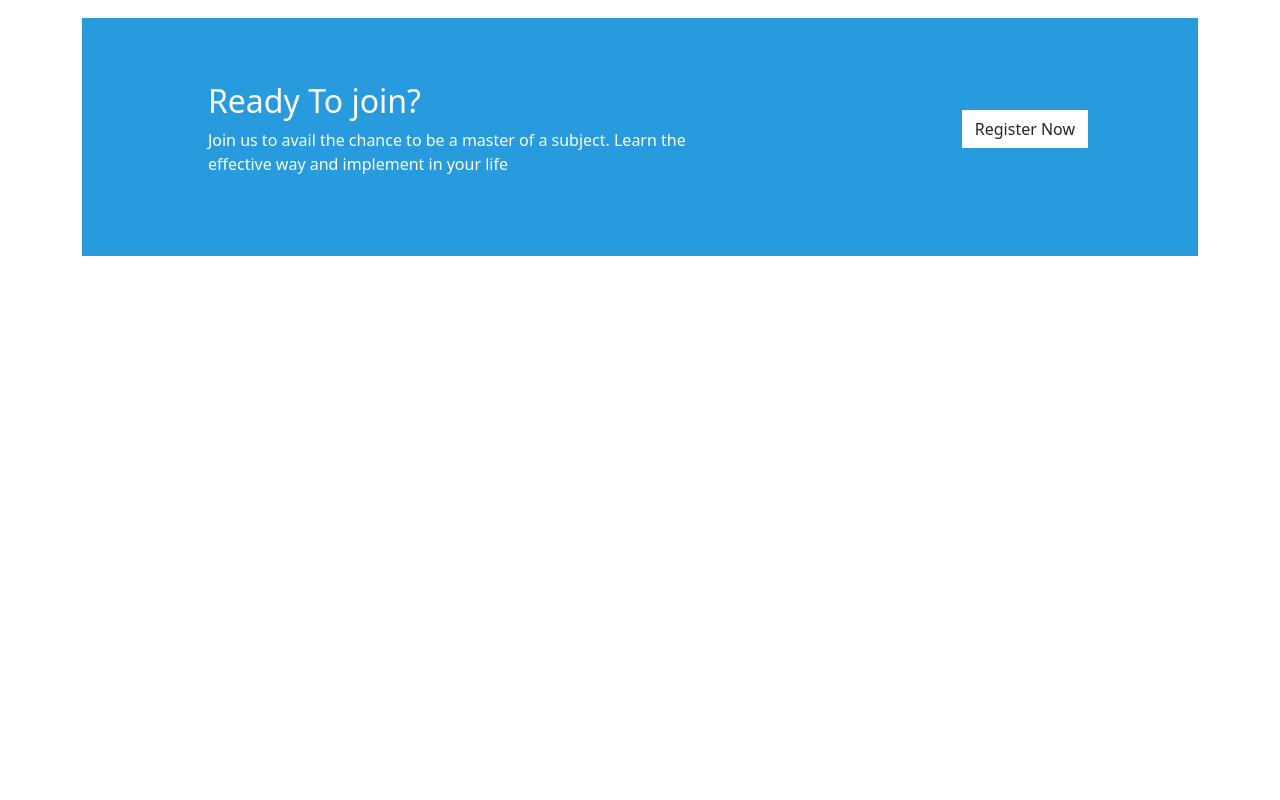
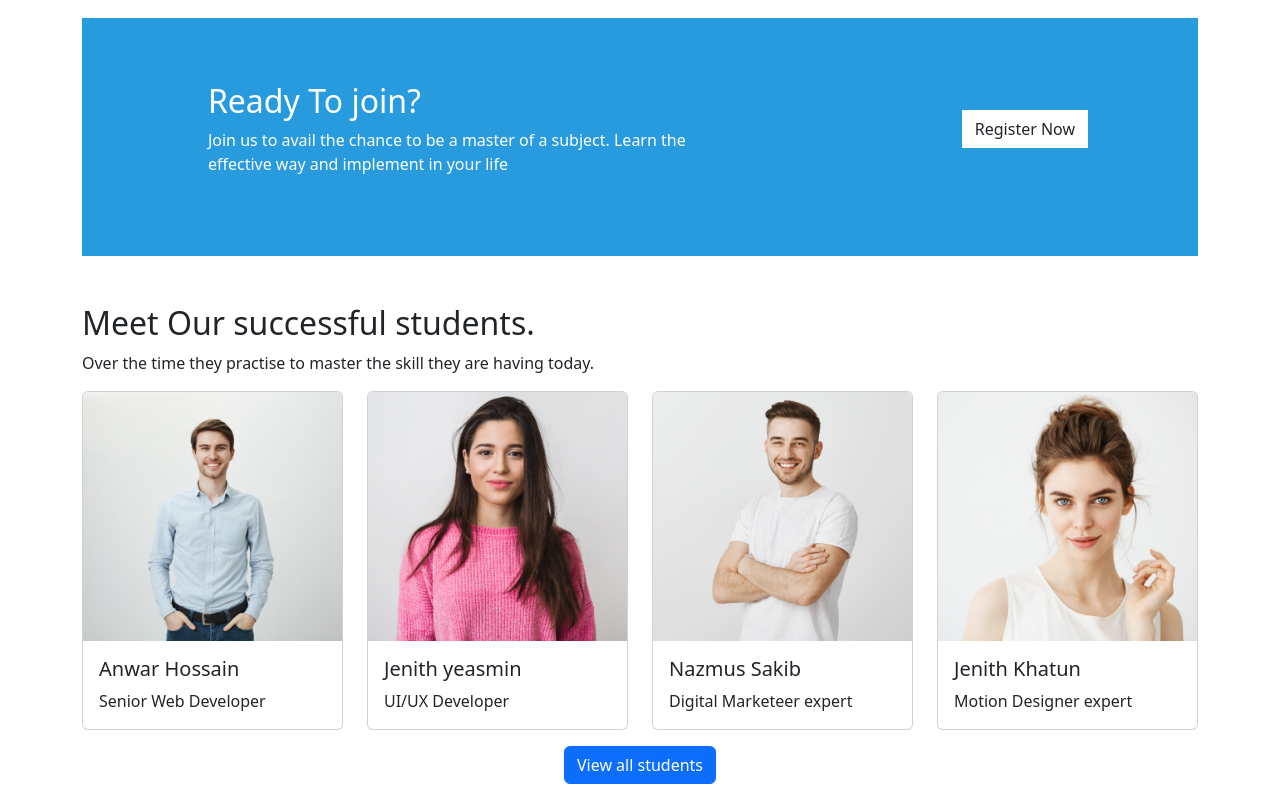
Before and after one commit to maidul-iut/edTech-assignment, a plain HTML site: page index.html in a window 1280 px wide. Shown: the part 1894-2694 px from the top of the page. Before the commit the page ends 2198 px from the top, so only its background shows below. Drawn offline with nearby package versions, Linux system fonts and the light colour scheme.

Commit message:
students-added

```diff
--- a/index.html
+++ b/index.html
@@ -201,9 +201,10 @@
             <p class="text-white">Join us to avail the chance to be a master of a subject. Learn the effective way and implement in your life</p>
           </div>
         </div>
+        <!-- btn-with-modal -->
         <div class="join-btn mb-3">
           <button type="button" class="btn" data-bs-toggle="modal" data-bs-target="#exampleModal">Register Now</button>
-          <!-- register-modal -->
+          <!-- register-modal-design -->
           <div class="modal fade" id="exampleModal" tabindex="-1" aria-labelledby="exampleModalLabel" aria-hidden="true">
             <div class="modal-dialog">
               <div class="modal-content">
@@ -221,7 +222,64 @@
               </div>
             </div>
           </div>
+          <!-- modal-design-end -->
         </div>
+        <!-- btn-design-end -->
+      </div>
+    </section>
+    <!-- joining-section-end -->
+
+    <!-- students-section-heading -->
+    <section class="container">
+      <div class="text-start">
+        <p class="h2">Meet Our successful students.</p>
+        <p>Over the time they practise to master the skill they are having today.</p>
+      </div>
+      <!-- students-about -->
+      <div class="card-row">
+        <div class="row row-cols-1 row-cols-md-2 row-cols-lg-4 g-4">
+          <div class="col">
+            <div class="card" style="max-width: 18rem;">
+              <img src="./images/student/student-1.png" class="card-img-top" alt="...">
+              <div class="card-body">
+                <h5 class="card-title">Anwar Hossain</h5>
+                <p class="card-text">Senior Web Developer</p>
+              </div>
+            </div>
+          </div>
+          <div class="col">
+            <div class="card">
+              <img src="./images/student/student-2.png" class="card-img-top" alt="...">
+              <div class="card-body">
+                <h5 class="card-title">Jenith yeasmin</h5>
+                <p class="card-text">UI/UX Developer</p>
+              </div>
+            </div>
+          </div>
+          <div class="col h-100">
+            <div class="card">
+              <img src="./images/student/student-3.png" class="card-img-top" alt="...">
+              <div class="card-body">
+                <h5 class="card-title">Nazmus Sakib</h5>
+                <p class="card-text">Digital Marketeer expert</p>
+              </div>
+            </div>
+          </div>
+          <div class="col">
+            <div class="card">
+              <img src="./images/student/student-4.png" class="card-img-top" alt="...">
+              <div class="card-body">
+                <h5 class="card-title">Jenith Khatun</h5>
+                <p class="card-text">Motion Designer expert</p>
+              </div>
+            </div>
+          </div>
+        </div>
+      </div>
+
+      <!-- view-all-modal -->
+      <div class="d-flex justify-content-center">
+        <button class="btn btn-primary my-3" type="button">View all students</button>
       </div>
     </section>
 
```
